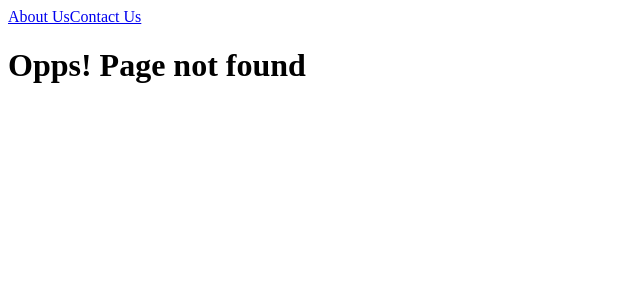
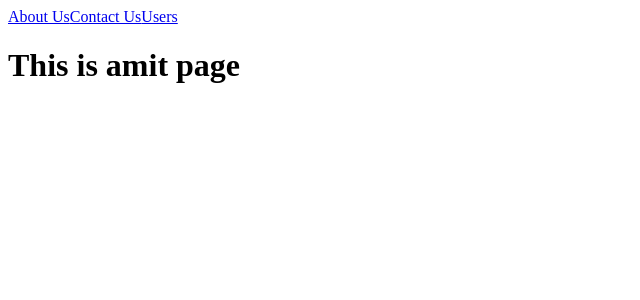
Before and after one commit to amitdekivadiya15/test, a React (Create React App) app: page /user/amit in a window 1280 px wide. Before the commit this address had no page. Shown: the top 300 px of the page, without its empty margins (0-640 px from the left). Built offline with nearby package versions, Linux system fonts and the light colour scheme.

Commit message:
useparams

```diff
--- a/src/App.js
+++ b/src/App.js
@@ -2,6 +2,7 @@ import React from "react";
 import About from "./Components/About";
 import Contact from "./Components/Contact";
 import Error from "./Components/Error";
+import User from "./Components/User";
 import Navbar from "./Components/Navbar";
 import { Route, Switch } from "react-router-dom";
 
@@ -11,7 +12,8 @@ const App = () => {
       <Navbar />
       <Switch>
         <Route exact path="/" component={About} />
-        <Route path="/contact" component={Contact} />
+        <Route exact path="/contact" component={Contact} />
+        <Route path="/user/:name" component={User} />
         <Route component={Error} />
       </Switch>
 
--- a/src/Components/Navbar.js
+++ b/src/Components/Navbar.js
@@ -10,6 +10,9 @@ const Navbar = () => {
       <NavLink exact activeClassName="active_class" to="/contact">
         Contact Us
       </NavLink>
+      <NavLink exact activeClassName="active_class" to="/user/amit">
+        Users
+      </NavLink>
     </>
   );
 };
--- /dev/null
+++ b/src/Components/User.js
@@ -0,0 +1,14 @@
+import React from "react";
+import { useParams } from "react-router-dom";
+
+// const User = ({ match }) => {
+//   return <h1>This is {match.params.name} page </h1>;
+// };
+
+const User = () => {
+  const { name } = useParams();
+
+  return <h1>This is {name} page </h1>;
+};
+
+export default User;
```
